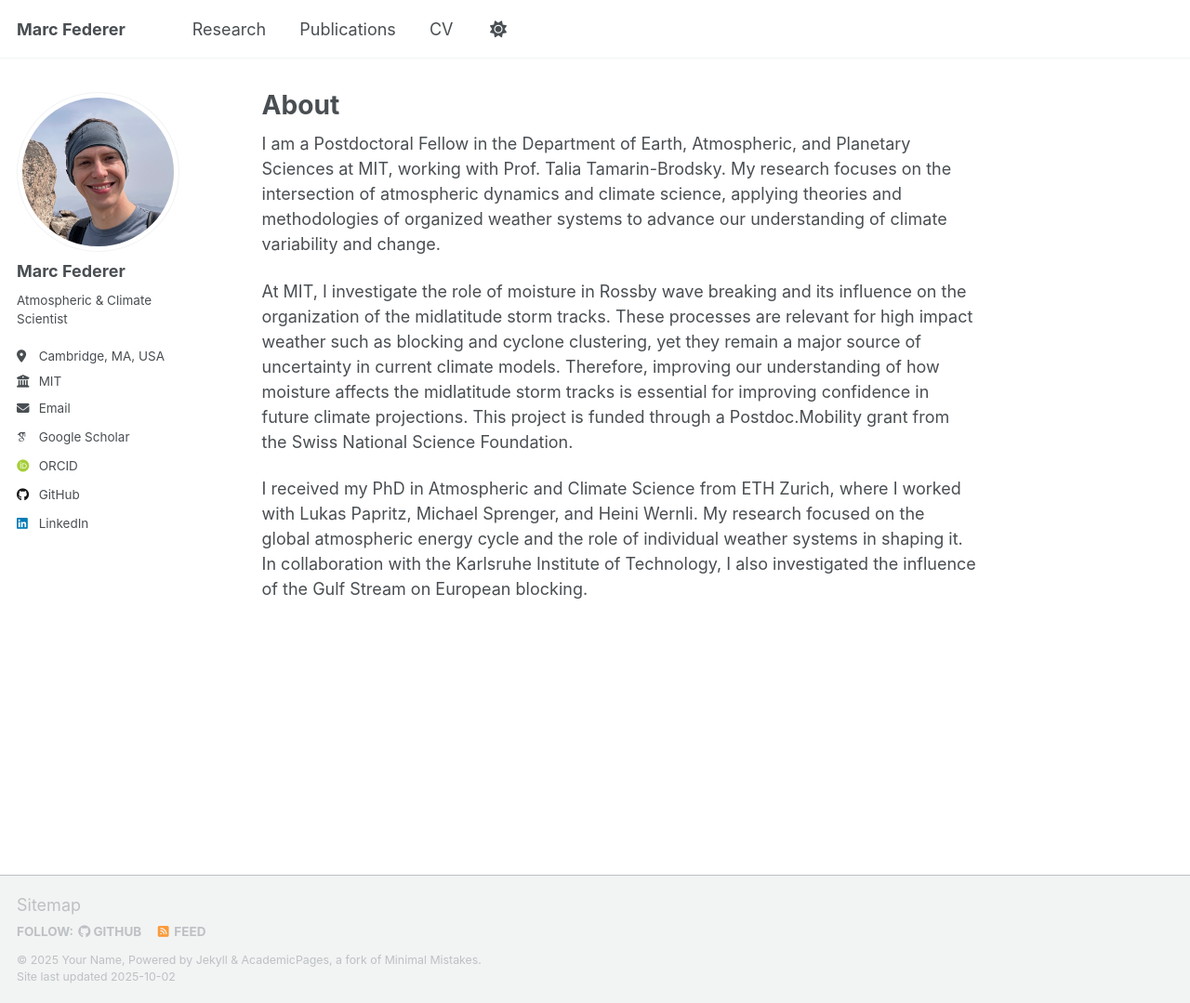
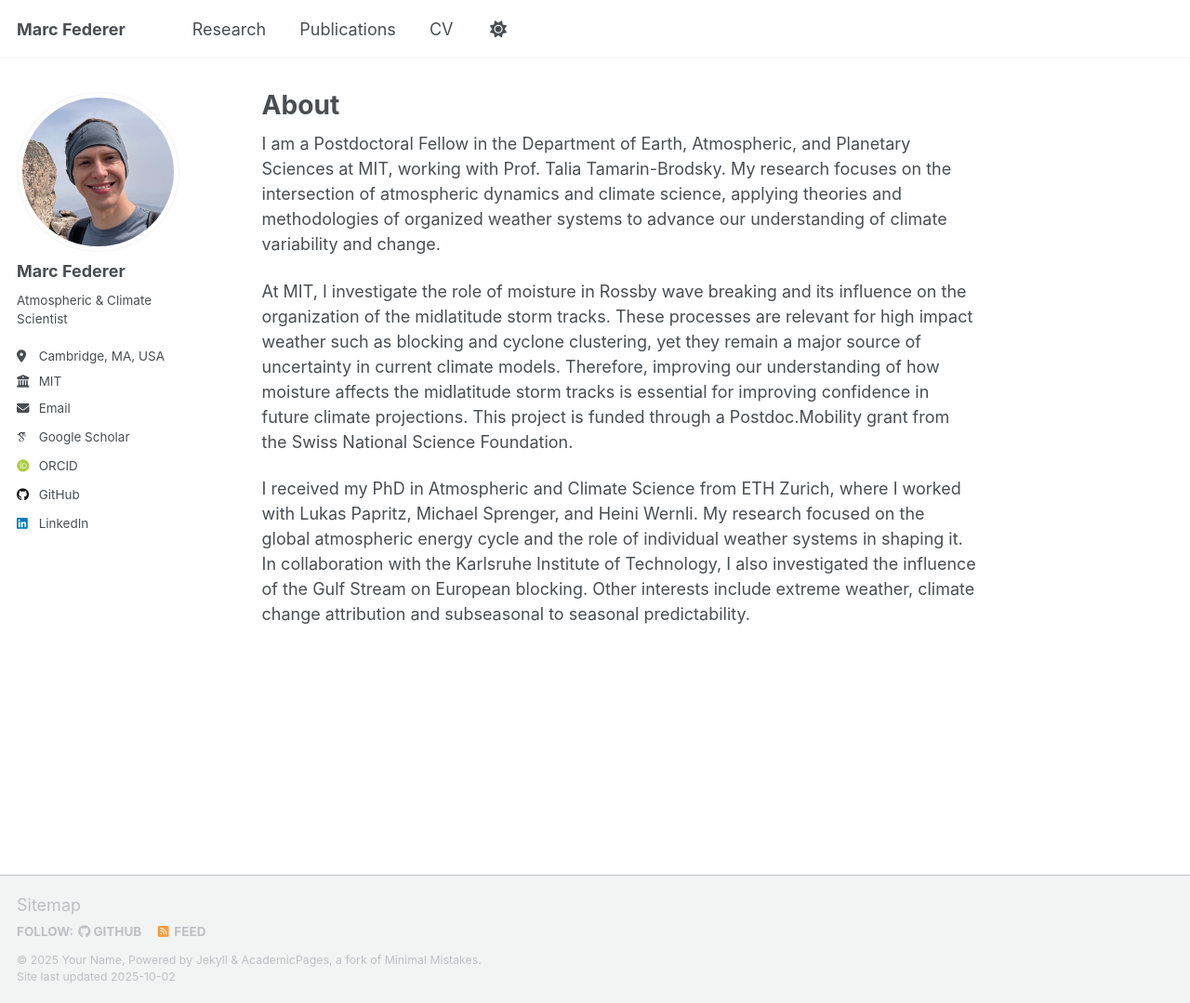
Before and after one commit to marcfederer/marcfederer.github.io, a Jekyll site: the page built from _pages/about.md, in a window 1280 px wide and 1079 px high. Shown: the whole window at 93% size. Built offline with Jekyll 4.4.1, drawn with Linux system fonts in a browser that asks for light colours; some web fonts are replaced; a script that is not in the unit is left out.

Commit message:
Update research interests in about.md
Added additional research interests to the about page.

```diff
--- a/_pages/about.md
+++ b/_pages/about.md
@@ -11,4 +11,4 @@
 
 At MIT, I investigate the role of moisture in Rossby wave breaking and its influence on the organization of the midlatitude storm tracks. These processes are relevant for high impact weather such as blocking and cyclone clustering, yet they remain a major source of uncertainty in current climate models. Therefore, improving our understanding of how moisture affects the midlatitude storm tracks is essential for improving confidence in future climate projections. This project is funded through a Postdoc.Mobility grant from the Swiss National Science Foundation.
 
-I received my PhD in Atmospheric and Climate Science from ETH Zurich, where I worked with Lukas Papritz, Michael Sprenger, and Heini Wernli. My research focused on the global atmospheric energy cycle and the role of individual weather systems in shaping it. In collaboration with the Karlsruhe Institute of Technology, I also investigated the influence of the Gulf Stream on European blocking.
+I received my PhD in Atmospheric and Climate Science from ETH Zurich, where I worked with Lukas Papritz, Michael Sprenger, and Heini Wernli. My research focused on the global atmospheric energy cycle and the role of individual weather systems in shaping it. In collaboration with the Karlsruhe Institute of Technology, I also investigated the influence of the Gulf Stream on European blocking. Other interests include extreme weather, climate change attribution and subseasonal to seasonal predictability.
```
